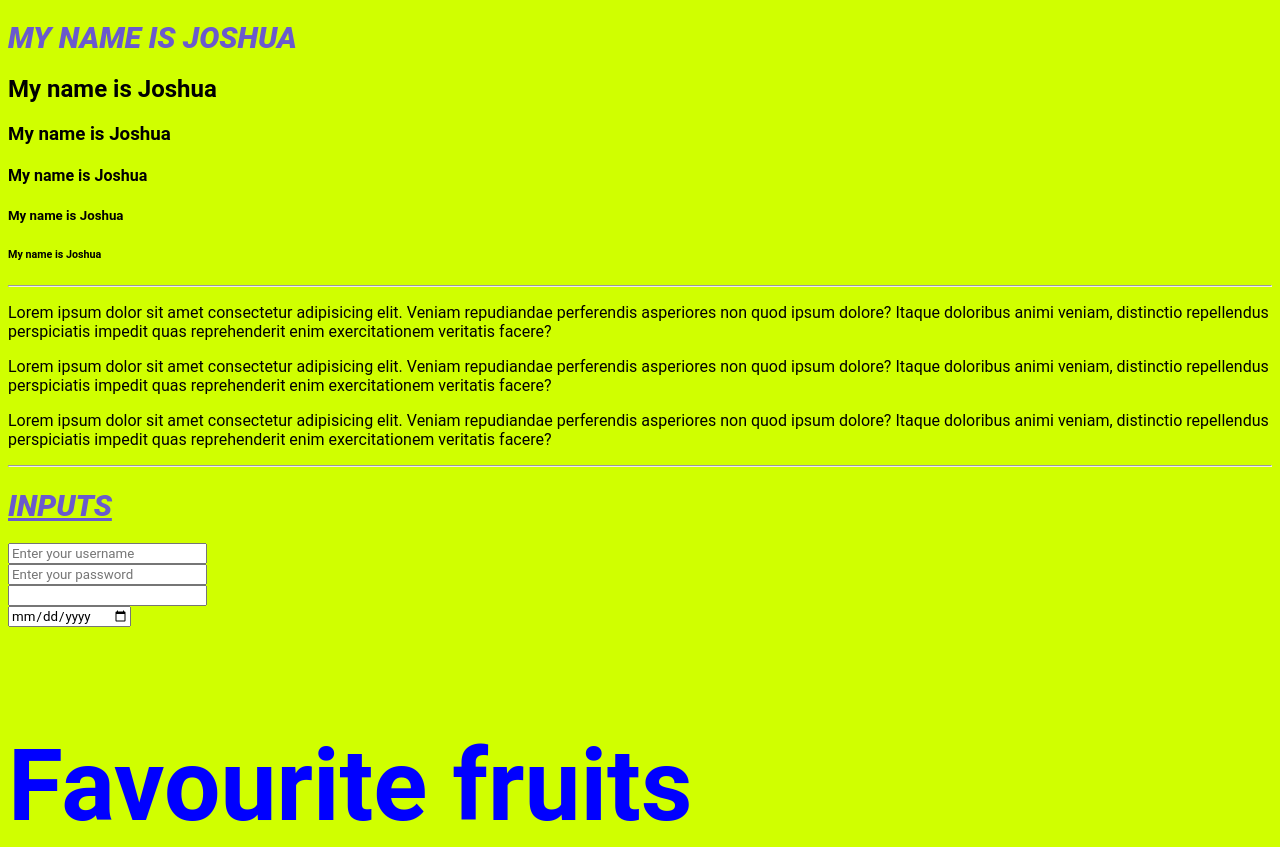
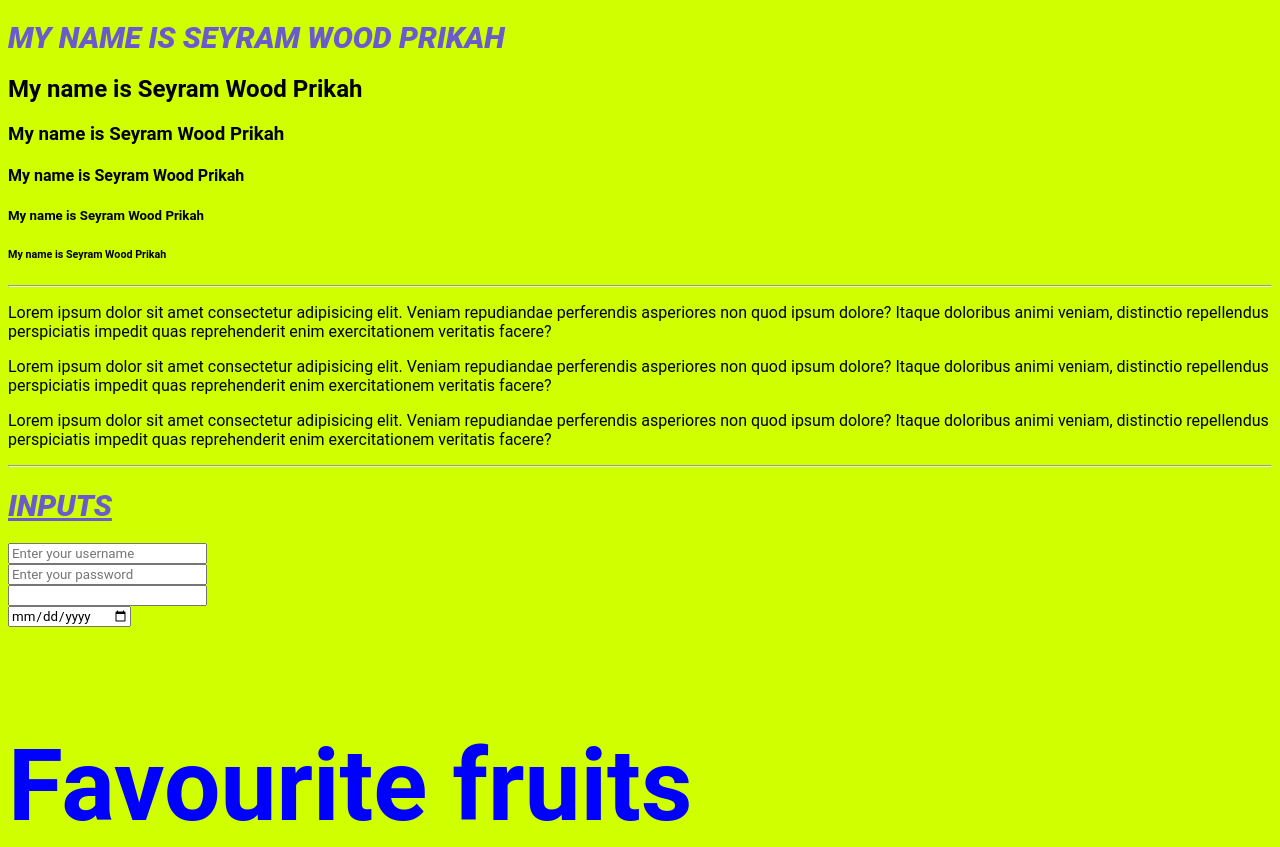
Before and after one commit to SeyramWood/js-crashcourse, a plain HTML site: page index.html in a window 1280 px wide. Shown: the top 847 px of the page. Drawn offline with Linux system fonts and the light colour scheme.

Commit message:
change ownership

```diff
--- a/index.html
+++ b/index.html
@@ -8,12 +8,12 @@
     <link rel="stylesheet" href="./CSS/style.css" />
   </head>
   <body>
-    <h1>My name is Joshua</h1>
-    <h2>My name is Joshua</h2>
-    <h3>My name is Joshua</h3>
-    <h4>My name is Joshua</h4>
-    <h5>My name is Joshua</h5>
-    <h6>My name is Joshua</h6>
+    <h1>My name is Seyram Wood Prikah</h1>
+    <h2>My name is Seyram Wood Prikah</h2>
+    <h3>My name is Seyram Wood Prikah</h3>
+    <h4>My name is Seyram Wood Prikah</h4>
+    <h5>My name is Seyram Wood Prikah</h5>
+    <h6>My name is Seyram Wood Prikah</h6>
 
     <hr />
     <p>
```
